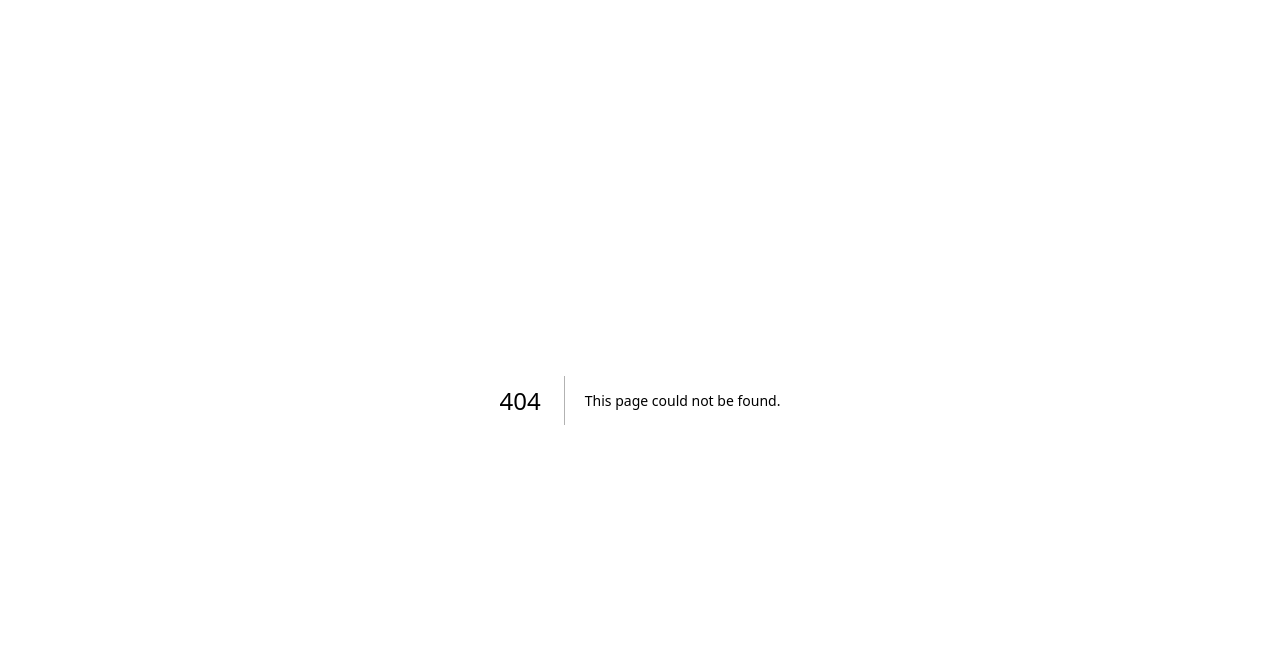
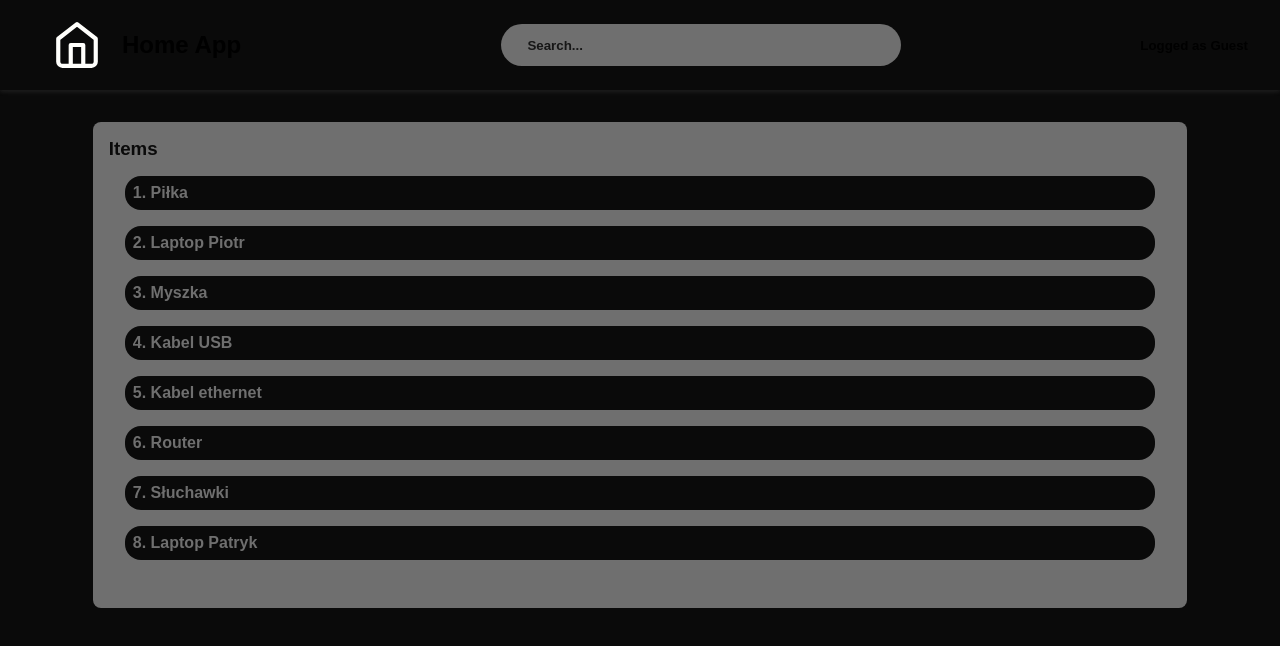
Before and after one commit to Throrun/HomeApp, a Next.js app: page /items in a window 1280 px wide. Before the commit this address had no page. Shown: the top 646 px of the page. Built offline with nearby package versions, Linux system fonts and the light colour scheme.

Commit message:
add sites /items /rooms /shelfs + connected with mainmenu

```diff
--- /dev/null
+++ b/src/app/(auth)/items/page.module.css
@@ -0,0 +1,11 @@
+.listcontainer {
+  display: flex;
+  justify-content: center;
+  padding: 2rem;
+  align-items: center;
+}
+
+.contentWrapper {
+  width: 90%;
+  max-width: 1280px;
+}
--- /dev/null
+++ b/src/app/(auth)/items/page.tsx
@@ -0,0 +1,19 @@
+'use client';
+
+import Navbar from "@/app/ui/reusable/navbar";
+import Card, {CardContent} from "@/app/ui/reusable/card";
+import styles from "./page.module.css";
+
+
+export default function Items() {
+  return (
+    <main>
+      <Navbar />
+      <div className={styles.listcontainer}>
+        <div className={styles.contentWrapper}>
+          <Card name="Items" columnSpan={1} rowSpan={1} content={CardContent.list}/>
+        </div>
+      </div>
+    </main>
+  );
+}
--- /dev/null
+++ b/src/app/(auth)/rooms/page.module.css
@@ -0,0 +1,10 @@
+.listcontainer {
+  display: flex;
+  justify-content: center;
+  padding: 2rem; /* odstęp od krawędzi ekranu */
+}
+
+.contentWrapper {
+  width: 90%;
+  max-width: 1280px;
+}
```
Also changed, not shown: src/app/(auth)/mainPage/page.tsx (added, +11 -0 lines), src/app/(auth)/rooms/page.tsx (added, +19 -0 lines), src/app/(auth)/shelfs/page.tsx (added, +19 -0 lines).
